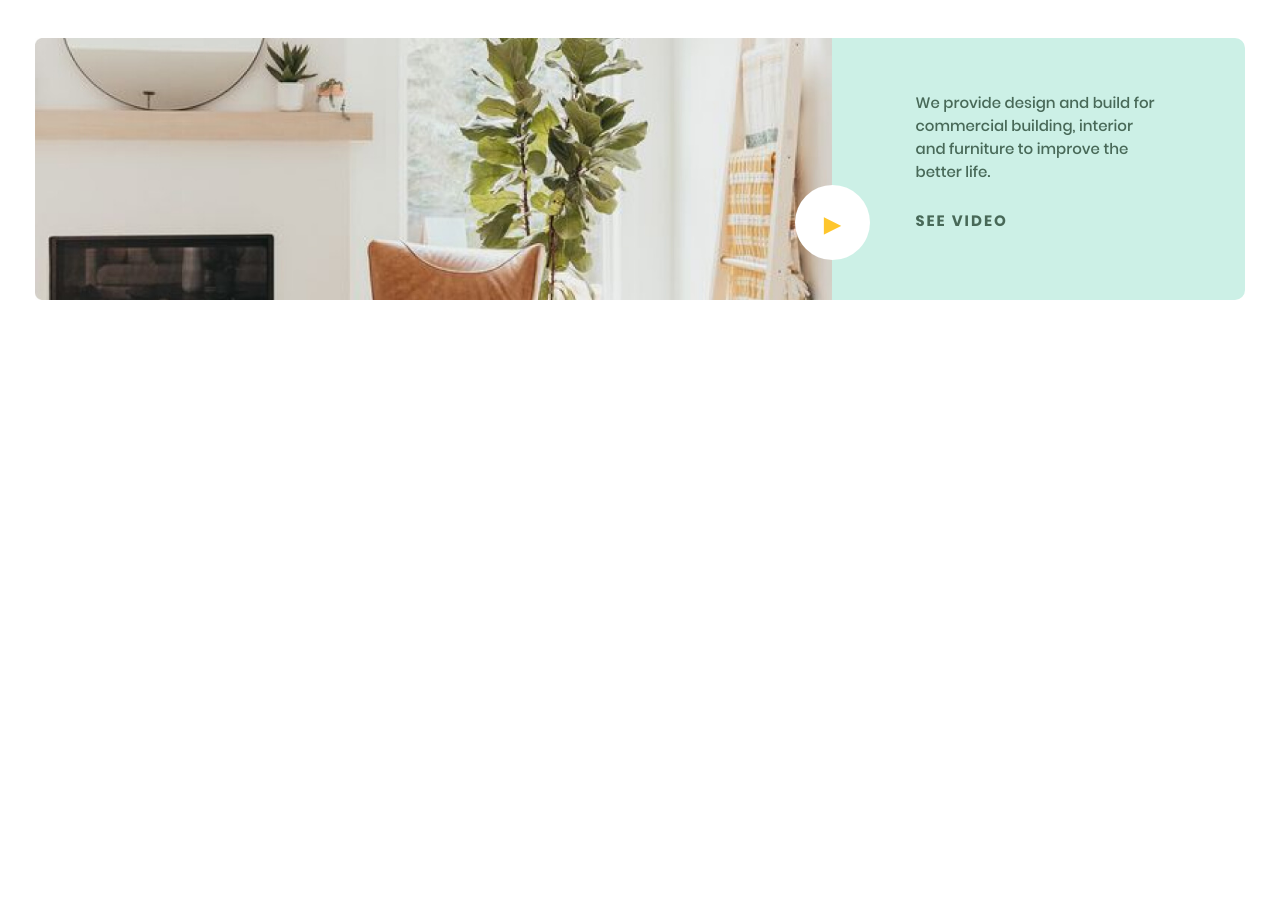
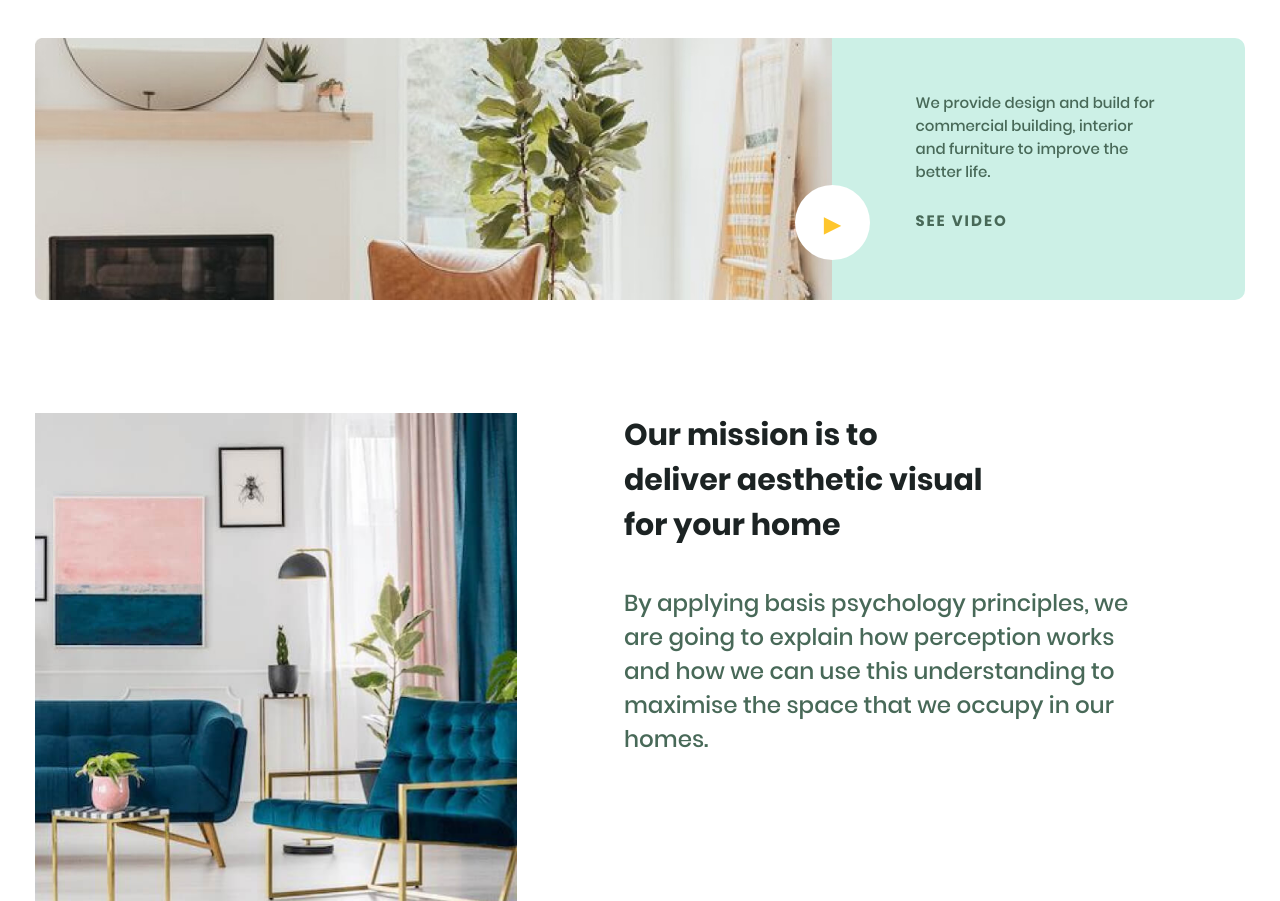
Before and after one commit to MariaMantusova/locus, a plain HTML site: page index.html in a window 1280 px wide. Shown: the part 1029-1930 px from the top of the page. Before the commit the page ends 1329 px from the top, so only its background shows below. Drawn offline with Linux system fonts and the light colour scheme.

Commit message:
add block mission

```diff
--- /dev/null
+++ b/blocks/mission/__image/mission__image.css
@@ -0,0 +1,6 @@
+.mission__image {
+    max-width: 482px;
+    max-height: 488px;
+    grid-column: 1;
+    grid-row: 1/2;
+}
--- /dev/null
+++ b/blocks/mission/__text/mission__text.css
@@ -0,0 +1,11 @@
+.mission__text {
+    grid-row: 2;
+    grid-column: 2;
+    margin: 0;
+    max-width: 531px;
+    font-weight: 500;
+    font-size: 23px;
+    line-height: 34px;
+    color: #486958;
+
+}
--- /dev/null
+++ b/blocks/mission/__title/mission__title.css
@@ -0,0 +1,10 @@
+.mission__title {
+    font-weight: 700;
+    font-size: 30px;
+    line-height: 45px;
+    color: #1C2323;
+    max-width: 365px;
+    margin: 0;
+    grid-row: 1;
+    grid-column: 2;
+}
--- /dev/null
+++ b/blocks/mission/mission.css
@@ -0,0 +1,12 @@
+.mission {
+    max-width: 1210px;
+    max-height: 488px;
+    height: 100%;
+    display: grid;
+    grid-template-columns: 482px 531px;
+    grid-template-rows: 135px 315px;
+    padding: 113px 0 0;
+    column-gap: 107px;
+    row-gap: 38px;
+    margin: 0 auto;
+}
--- a/index.html
+++ b/index.html
@@ -46,6 +46,12 @@
                 </div>
             </div>
         </section>
+        <section class="mission">
+            <img src="./images/mission__image.jpg" alt="blue room" class="mission__image">
+            <h2 class="mission__title">Our mission is to deliver aesthetic visual for your home</h2>
+            <p class="mission__text">By applying basis psychology principles, we are going to explain how perception
+                works and how we can use this understanding to maximise the space that we occupy in our homes.</p>
+        </section>
     </main>
 </div>
 </body>
--- a/pages/index.css
+++ b/pages/index.css
@@ -25,3 +25,7 @@
 @import url(../blocks/how-it-works/__image/how-it-works__image.css);
 @import url(../blocks/how-it-works/__round/how-it-works__round.css);
 @import url(../blocks/how-it-works/__rectangle/how-it-works__rectangle.css);
+@import url(../blocks/mission/mission.css);
+@import url(../blocks/mission/__image/mission__image.css);
+@import url(../blocks/mission/__title/mission__title.css);
+@import url(../blocks/mission/__text/mission__text.css);
```
